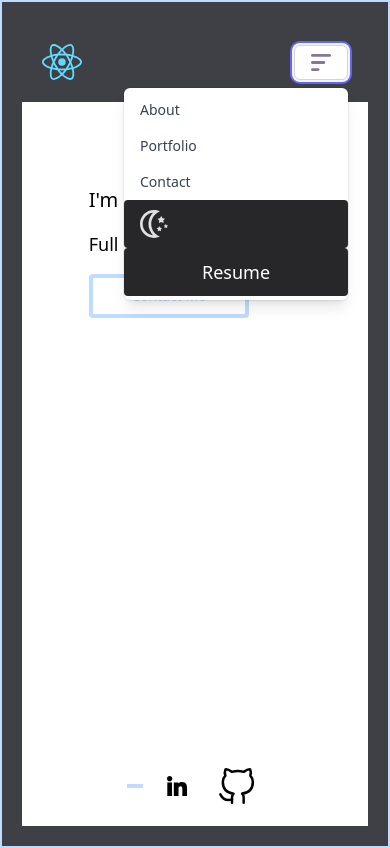
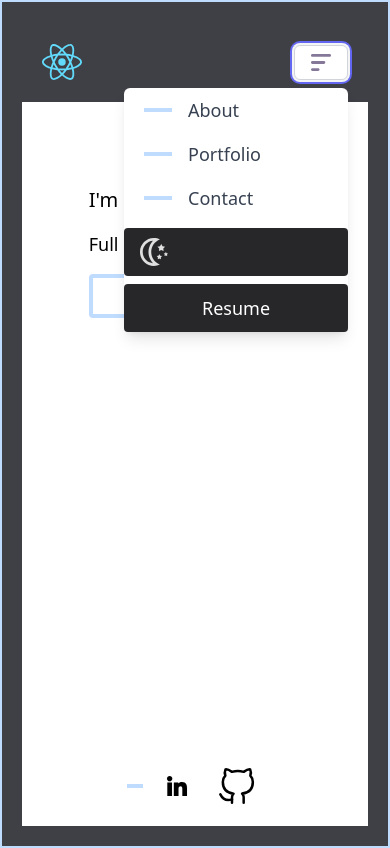
Before and after one commit to danielferreira-dias/my-portfolio-react-vite, a React (Vite) app: page / in a window 390 px wide. Both pictures are taken after a click on the button 321 px from the left and 62 px from the top of the page. Built offline with nearby package versions, Linux system fonts and the light colour scheme.

Commit message:
Updated drowndown menu

```diff
--- a/src/Components/Navbar.jsx
+++ b/src/Components/Navbar.jsx
@@ -32,45 +32,66 @@ function Navbar({ onDataFromChild }) {
         return () => window.removeEventListener('resize', checkScreenSize);
     }, []);
 
+    // Open Menu Variables
+    const [isMenuOpen, setIsMenuOpen] = useState(false);
+
+    const toggleMenu = () => {
+        setIsMenuOpen(!isMenuOpen);
+    };
+
     return (
         <div className="h-20 w-full flex justify-between sm:justify-center items-center p-5 font-sans">
             <div className="sm:flex-grow">
                 <img src="react.svg" alt="" className="w-10 h-auto" />
             </div>
             {isSmallScreen ? (
-                <div className=" xs:flex xs:flex-grow justify-center lg:mr-10 space-x-4 lg:space-x-10 text-lg sm:text-2xl">
+                <div className="xs:flex xs:flex-grow justify-center lg:mr-10 space-x-4 lg:space-x-10 text-lg sm:text-2xl">
                     <div className="relative inline-block text-left">
-                        <button className="flex items-center justify-center w-full px-4 py-2 border border-gray-300 rounded-md shadow-sm bg-white text-sm font-medium text-gray-700 hover:bg-gray-50 focus:outline-none focus:ring-2 focus:ring-indigo-500 focus:ring-offset-2 focus:ring-offset-gray-100">
-                            <img src="menu.52609857.svg" alt="" />
+                        <button
+                            onClick={toggleMenu}
+                            className="flex items-center justify-center w-full px-4 py-2 border border-gray-300 rounded-md shadow-sm bg-white text-sm font-medium text-gray-700 hover:bg-gray-50 focus:outline-none focus:ring-2 focus:ring-indigo-500 focus:ring-offset-2 focus:ring-offset-gray-100"
+                        >
+                            <img src="menu.52609857.svg" alt="Menu" />
                         </button>
-                        <div className="origin-top-right absolute right-0 mt-2 w-56 rounded-md shadow-lg bg-white ring-1 ring-black ring-opacity-5">
-                            <div className="py-1 gap-y-5" role="menu" aria-orientation="vertical" aria-labelledby="options-menu">
-                                <a href="#" className="block px-4 py-2 text-sm text-gray-700 hover:bg-gray-100" role="menuitem">About</a>
-                                <a href="#" className="block px-4 py-2 text-sm text-gray-700 hover:bg-gray-100" role="menuitem">Portfolio</a>
-                                <a href="#" className="block px-4 py-2 text-sm text-gray-700 hover:bg-gray-100" role="menuitem">Contact</a>
-                                <button className={` w-full text-white px-4 py-2 rounded  h-12
-    ${isDarkTheme ? 'bg-gray-300 transition-colors duration-300 ease-in-out' : 'transition-colors bg-zinc-800 duration-300 ease-in-out'}`}
-                                    onClick={toggleDarkTheme}>
+                        {isMenuOpen && (
+                            <div className={`origin-top-right absolute right-0 mt-2 w-56 rounded-md shadow-lg bg-white transition-all   ${isMenuOpen ? 'transition-opacity ease-in-out duration-300 opacity-100' : 'transition-opacity ease-in-out duration-300 opacity-0'}`}>
+                                <div className="gap-y-5" role="menu" aria-orientation="vertical" aria-labelledby="options-menu">
+                                    <div className='flex flex-row items-center px-5'>
+                                        <span className="w-7 h-1 xs:h-16 bg-primary"></span>
+                                        <a href="#" className="block px-4 py-2 text-lg text-gray-700 hover:bg-gray-100" role="menuitem">About</a>
+                                    </div>
+                                    <div className='flex flex-row items-center px-5'>
+                                        <span className="w-7 h-1 xs:h-16 bg-primary"></span>
+                                        <a href="#" className="block px-4 py-2 text-lg text-gray-700 hover:bg-gray-100" role="menuitem">Portfolio</a>
+                                    </div>
+                                    <div className='flex flex-row items-center px-5'>
+                                        <span className="w-7 h-1 xs:h-16 bg-primary"></span>
+                                        <a href="#" className="block px-4 py-2 text-lg text-gray-700 hover:bg-gray-100" role="menuitem">Contact</a>
+                                    </div>
+                                    <button
+                                        className={`w-full text-white px-4 py-2 my-2 rounded h-12 ${isDarkTheme ? 'bg-gray-300 transition-colors duration-300 ease-in-out' : 'transition-colors bg-zinc-800 duration-300 ease-in-out'}`}
+                                        onClick={toggleDarkTheme}
+                                    >
                                         <img src={moonSrc} alt="" className='h-7' />
                                     </button>
                                     <a
                                         href="/resume.pdf"
                                         target="_blank"
                                         rel="noopener noreferrer"
-                                    className={`px-4 py-2 rounded w-full h-12 flex items-center justify-center
-          ${isDarkTheme ? 'bg-gray-300 text-black transition-colors duration-300 ease-in-out' : 'transition-colors bg-zinc-800 text-white duration-300 ease-in-out'}`}
+                                        className={`px-4 py-2 rounded w-full h-12 flex items-center justify-center ${isDarkTheme ? 'bg-gray-300 text-black transition-colors duration-300 ease-in-out' : 'transition-colors bg-zinc-800 text-white duration-300 ease-in-out'}`}
                                     >
                                         <p>Resume</p>
                                     </a>
                                 </div>
                             </div>
+                        )}
                     </div>
                 </div>
             ) : (
                 <div className="hidden xs:flex xs:flex-grow justify-center lg:mr-10 space-x-4 lg:space-x-10 text-lg sm:text-2xl">
-                    <a href="#" className="mx-2 text-gray-400 hover:text-white">About</a>
-                    <a href="#" className="mx-2 text-gray-400 hover:text-white">Portfolio</a>
-                    <a href="#" className="mx-2 text-gray-400 hover:text-white">Contact</a>
+                    <a href="#" className={`mx-2 text-gray-400 ${isDarkTheme ? 'hover:text-black' : 'hover:text-white'}`}>About</a>
+                    <a href="#" className={`mx-2 text-gray-400 ${isDarkTheme ? 'hover:text-black' : 'hover:text-white'}`}>Portfolio</a>
+                    <a href="#" className={`mx-2 text-gray-400 ${isDarkTheme ? 'hover:text-black' : 'hover:text-white'}`}>Contact</a>
                 </div>
             )}
             <div className="hidden sm:flex items-center justify-end space-x-2 ml-10">
```
Lines whose indentation alone changed are shown as unchanged.
